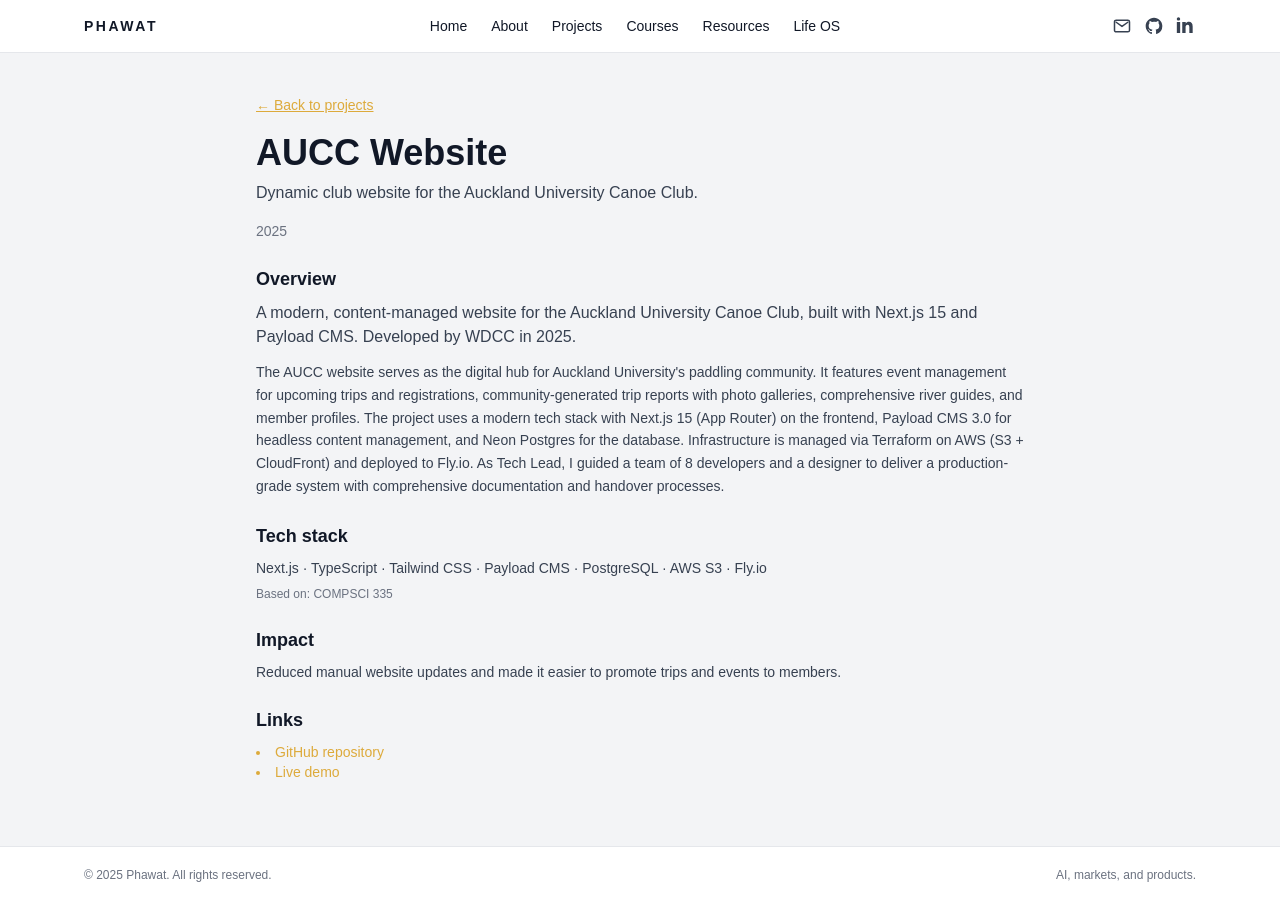
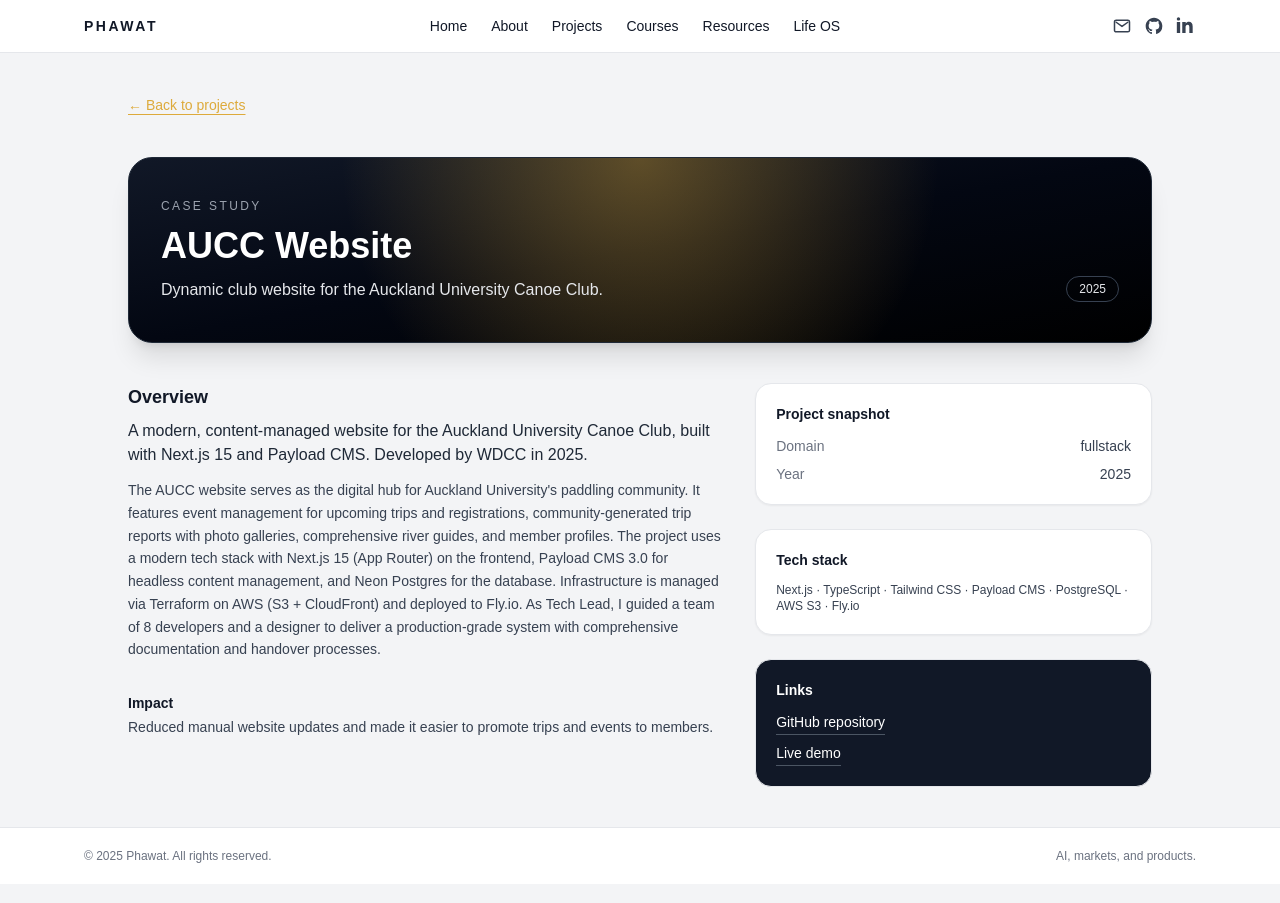
Before and after one commit to phawatboom/my-portfolio, a Next.js app: page /projects/aucc-website in a window 1280 px wide. Built offline with nearby package versions, Linux system fonts and the light colour scheme.

Commit message:
refactor: adjusts some pages contents and display a/a+ grade badges

```diff
--- a/app/about/page.tsx
+++ b/app/about/page.tsx
@@ -27,44 +27,15 @@ export default function AboutPage() {
       </section>
 
       {/* What I build */}
-      <section className="space-y-4">
-        <h2 className="text-2xl font-semibold">What I build</h2>
-        <p className="text-sm text-gray-700">
-          I like projects that require rigorous data work, careful modelling,
-          and clean interfaces. A few examples.
+      <section className="space-y-3">
+        <h2 className="text-xl font-semibold">What I build</h2>
+        <p className="text-sm text-gray-700 max-w-xl">
+          I spend most of my time on three highlighted projects:{" "}
+          <span className="font-medium">Capital Compass</span>,{" "}
+          <span className="font-medium">WorkLaunch</span>, and the{" "}
+          <span className="font-medium">AUCC website rebuild</span>. They represent
+          how I think about markets, data, and building for real users.
         </p>
-        <div className="space-y-4">
-          <div className="rounded-2xl bg-white border shadow-sm p-4">
-            <h3 className="text-sm font-semibold text-gray-900">
-              Trading and market systems
-            </h3>
-            <p className="text-sm text-gray-700 mt-1">
-              An algorithmic trading framework that combines EMA and MACD with
-              RSI filters and risk controls, and tools for multi horizon stock
-              movement classification and backtesting.
-            </p>
-          </div>
-          <div className="rounded-2xl bg-white border shadow-sm p-4">
-            <h3 className="text-sm font-semibold text-gray-900">
-              Valuation and decision tools
-            </h3>
-            <p className="text-sm text-gray-700 mt-1">
-              A valuation platform that supports DCF, DDM, and market multiples,
-              enriched with financial health scoring, ML forecasts, and risk
-              diagnostics that help investors compare scenarios quickly.
-            </p>
-          </div>
-          <div className="rounded-2xl bg-white border shadow-sm p-4">
-            <h3 className="text-sm font-semibold text-gray-900">
-              Skills and career intelligence
-            </h3>
-            <p className="text-sm text-gray-700 mt-1">
-              Worklaunch, an AI powered career recommender that maps resumes to
-              more than 13,000 ESCO occupations using embeddings, semantic
-              search, and skill graphs, turning free text into concrete options.
-            </p>
-          </div>
-        </div>
       </section>
 
       {/* How I learn and work */}
--- a/app/courses/page.tsx
+++ b/app/courses/page.tsx
@@ -11,6 +11,10 @@ export default function CoursesPage() {
   return (
     <div className="max-w-5xl mx-auto">
       <h1 className="text-4xl font-extrabold mb-6">Courses</h1>
+      <p className="text-xs text-gray-500 mb-4">
+        Courses are grouped by semester. Gold badges mark A / A+ results. Click any
+        card to see key topics and artefacts.
+      </p>
       <p className="text-lg text-gray-700 mb-8">
         A curated set of courses that shaped my skills, plus links to
         cheatsheets and key assignments I am happy to share.
--- a/app/projects/[slug]/page.tsx
+++ b/app/projects/[slug]/page.tsx
@@ -16,9 +16,7 @@ export async function generateMetadata({
   const project = projects.find((p) => p.slug === slug);
 
   if (!project) {
-    return {
-      title: "Project not found",
-    };
+    return { title: "Project not found" };
   }
 
   return {
@@ -39,82 +37,197 @@ export default async function ProjectDetailPage({
     notFound();
   }
 
+  const isConfidential =
+    project!.status?.toLowerCase().includes("confidential") ?? false;
+
   return (
-    <div className="max-w-3xl mx-auto">
+    <div className="max-w-5xl mx-auto space-y-10">
+      {/* Back link */}
+      <div className="mb-2">
         <Link
           href="/projects"
-        className="text-sm text-[#DDAA3B] underline hover:text-[#C0922F]"
+          className="text-sm text-[#DDAA3B] underline underline-offset-4 hover:text-[#C0922F]"
         >
           ← Back to projects
         </Link>
+      </div>
 
-      <h1 className="text-4xl font-extrabold mt-4 mb-2">{project.title}</h1>
-      <p className="text-gray-700 mb-4">{project.oneLiner}</p>
-
-      <p className="text-sm text-gray-500 mb-6">{project.year}</p>
-
-      <section className="mb-6">
-        <h2 className="text-lg font-semibold mb-2">Overview</h2>
-        <p className="text-gray-700 mb-3">{project.descriptionShort}</p>
-        {project.longDescription && (
-          <p className="text-gray-700 text-sm leading-relaxed whitespace-pre-line">
-            {project.longDescription}
+      {/* Hero band */}
+      <section className="relative overflow-hidden rounded-3xl bg-gradient-to-br from-gray-900 via-gray-950 to-black text-white px-6 py-8 md:px-8 md:py-10 border border-gray-800 shadow-xl">
+        <div
+          className="pointer-events-none absolute inset-0 opacity-40
+                     bg-[radial-gradient(circle_at_top,_#DDAA3B,_transparent_55%)]"
+        />
+        <div className="relative flex flex-col md:flex-row md:items-end md:justify-between gap-6">
+          <div className="space-y-3 max-w-2xl">
+            <p className="text-xs uppercase tracking-[0.2em] text-gray-400">
+              Case study
+            </p>
+            <h1 className="text-3xl md:text-4xl font-extrabold">
+              {project!.title}
+            </h1>
+            <p className="text-sm md:text-base text-gray-200">
+              {project!.oneLiner}
+            </p>
+          </div>
+          <div className="flex flex-col items-start md:items-end gap-2 text-xs text-gray-200">
+            <div className="inline-flex items-center gap-2">
+              {project!.year && (
+                <span className="rounded-full border border-gray-700 px-3 py-1">
+                  {project!.year}
+                </span>
+              )}
+              {project!.category && (
+                <span className="rounded-full border border-gray-700 px-3 py-1">
+                  {project!.category}
+                </span>
+              )}
+              {isConfidential && (
+                <span className="rounded-full border border-[#DDAA3B] px-3 py-1 text-[#DDAA3B]">
+                  Confidential
+                </span>
+              )}
+            </div>
+            {project!.status && (
+              <p className="text-[11px] uppercase tracking-[0.18em] text-gray-400">
+                {project!.status}
               </p>
             )}
+          </div>
+        </div>
       </section>
 
-      <section className="mb-6">
-        <h2 className="text-lg font-semibold mb-2">Tech stack</h2>
-        <p className="text-gray-700 text-sm">{project.techStack.join(" · ")}</p>
-        {project.relatedCourses && project.relatedCourses.length > 0 && (
-          <p className="text-xs text-gray-500 mt-2">
-            Based on: {project.relatedCourses.join(", ")}
+      {/* Layout: narrative + facts */}
+      <section className="grid md:grid-cols-[minmax(0,3fr)_minmax(0,2fr)] gap-8">
+        {/* Left: narrative */}
+        <div className="space-y-8">
+          <div>
+            <h2 className="text-lg font-semibold mb-2">Overview</h2>
+            <p className="text-gray-800 mb-3">{project!.descriptionShort}</p>
+            {project!.longDescription && (
+              <p className="text-sm text-gray-700 leading-relaxed whitespace-pre-line">
+                {project!.longDescription}
               </p>
             )}
-      </section>
+            {isConfidential && (
+              <p className="mt-3 text-xs text-gray-500">
+                This is a contract-funded, confidential build. I only share
+                high-level architecture and approach here, not internal data or
+                full UI details.
+              </p>
+            )}
+          </div>
 
-      <section className="mb-6">
-        <h2 className="text-lg font-semibold mb-2">Impact</h2>
-        <p className="text-gray-700 text-sm">{project.impact}</p>
-      </section>
+          <div className="grid gap-6">
+            {project!.impact && (
+              <div>
+                <h3 className="text-sm font-semibold mb-1">Impact</h3>
+                <p className="text-sm text-gray-700">{project!.impact}</p>
+              </div>
+            )}
 
-      <section className="mb-6">
-        <h2 className="text-lg font-semibold mb-2">Links</h2>
-        <ul className="list-disc list-inside text-sm text-[#DDAA3B]">
-          {project.links.github && (
+            {project!.challenges && (
+              <div>
+                <h3 className="text-sm font-semibold mb-1">Key challenges</h3>
+                <p className="text-sm text-gray-700 whitespace-pre-line">
+                  {project!.challenges}
+                </p>
+              </div>
+            )}
+
+            {project!.learnings && (
+              <div>
+                <h3 className="text-sm font-semibold mb-1">What I learned</h3>
+                <p className="text-sm text-gray-700 whitespace-pre-line">
+                  {project!.learnings}
+                </p>
+              </div>
+            )}
+          </div>
+        </div>
+
+        {/* Right: facts */}
+        <aside className="space-y-6">
+          <div className="rounded-2xl border bg-white shadow-sm p-5 space-y-3">
+            <h3 className="text-sm font-semibold mb-1">Project snapshot</h3>
+            <dl className="space-y-2 text-sm text-gray-700">
+              {project!.domain && (
+                <div className="flex justify-between gap-4">
+                  <dt className="text-gray-500">Domain</dt>
+                  <dd className="font-medium text-right">{project!.domain}</dd>
+                </div>
+              )}
+              {project!.year && (
+                <div className="flex justify-between gap-4">
+                  <dt className="text-gray-500">Year</dt>
+                  <dd className="text-right">{project!.year}</dd>
+                </div>
+              )}
+              {project!.status && (
+                <div className="flex justify-between gap-4">
+                  <dt className="text-gray-500">Status</dt>
+                  <dd className="text-right">{project!.status}</dd>
+                </div>
+              )}
+            </dl>
+          </div>
+
+          {project!.techStack && project!.techStack.length > 0 && (
+            <div className="rounded-2xl border bg-white shadow-sm p-5 space-y-3">
+              <h3 className="text-sm font-semibold mb-1">Tech stack</h3>
+              <p className="text-xs text-gray-700">
+                {project!.techStack.join(" · ")}
+              </p>
+            </div>
+          )}
+
+          {project!.links &&
+            (project!.links.github ||
+              project!.links.demo ||
+              project!.links.slides) && (
+              <div className="rounded-2xl border bg-gray-900 text-white p-5 space-y-3">
+                <h3 className="text-sm font-semibold">Links</h3>
+                <ul className="space-y-2 text-sm">
+                  {project!.links.github && (
                     <li>
                       <a
-                href={project.links.github}
+                        href={project!.links.github}
                         target="_blank"
                         rel="noreferrer"
+                        className="inline-flex items-center border-b border-gray-600 pb-0.5 hover:text-[#DDAA3B] hover:border-[#DDAA3B]"
                       >
                         GitHub repository
                       </a>
                     </li>
                   )}
-          {project.links.demo && (
+                  {project!.links.demo && (
                     <li>
                       <a
-                href={project.links.demo}
+                        href={project!.links.demo}
                         target="_blank"
                         rel="noreferrer"
+                        className="inline-flex items-center border-b border-gray-600 pb-0.5 hover:text-[#DDAA3B] hover:border-[#DDAA3B]"
                       >
                         Live demo
                       </a>
                     </li>
                   )}
-          {project.links.slides && (
+                  {project!.links.slides && (
                     <li>
                       <a
-                href={project.links.slides}
+                        href={project!.links.slides}
                         target="_blank"
                         rel="noreferrer"
+                        className="inline-flex items-center border-b border-gray-600 pb-0.5 hover:text-[#DDAA3B] hover:border-[#DDAA3B]"
                       >
                         Slides / write-up
                       </a>
                     </li>
                   )}
                 </ul>
+              </div>
+            )}
+        </aside>
       </section>
     </div>
   );
--- a/data/projects.tsx
+++ b/data/projects.tsx
@@ -10,9 +10,13 @@ export type Project = {
   longDescription?: string;
   year: number;
   domain: ProjectDomain;
+  category?: string;
   techStack: string[];
   tags: string[];
   impact: string;
+  challenges?: string;
+  learnings?: string;
+  status?: string;
   highlight: boolean; // true = show on home page
   relatedCourses?: string[]; // e.g. ["COMPSCI 335", "FINANCE 251"]
   links: {
@@ -47,19 +51,26 @@ export const projects: Project[] = [
   {
     slug: "worklaunch",
     title: "WorkLaunch",
+    year: 2025,
+    domain: "ml",
+    category: "AI & skills intelligence",
+    highlight: true,
+    tags: ["NLP", "Embeddings", "Career tech"],
     oneLiner: "AI powered skills and occupation matching platform.",
     descriptionShort:
-      "Maps resume skills to ESCO occupations using embeddings to suggest career paths and highlight skill gaps. (Confidential / Internal Tool)",
-    year: 2025,
-    domain: "ml",
+      "Maps resume skills to ESCO occupations using embeddings to suggest career paths and highlight skill gaps. Confidential project, developed under a paid contract.",
+    longDescription:
+      "WorkLaunch is an internal AI career intelligence tool. It ingests resumes, maps skills to the ESCO skills and occupation taxonomy using embeddings, and then recommends career paths, adjacent roles, and concrete skill gaps to close. Because this work was done under a paid contract, I only show high-level architecture and outcomes here, not internal data or full UI flows.",
+    impact:
+      "Replaces ad-hoc career advice with structured, data-driven suggestions based on real skill profiles. Helps users see transferable skills, identify capability gaps, and explore realistic target roles instead of generic job matches.",
+    challenges:
+      "Designing a skills graph on top of ESCO, handling noisy resumes, and making embedding-based recommendations that stayed stable across different CV formats. I also had to work within confidentiality constraints while still delivering explainable outputs.",
+    learnings:
+      "How to design and populate a skills and occupation graph using embeddings; how to build production-ready ETL pipelines around ESCO; and how to work with a client under a contract while keeping the system maintainable and extensible.",
     techStack: ["Python", "Flask or FastAPI", "NLP", "PostgreSQL", "Qdrant"],
-    tags: ["NLP", "Embeddings", "Career tech"],
-    impact:
-      "Gives users structured career suggestions and concrete skill gaps instead of generic job matches.",
-    highlight: true,
-    relatedCourses: ["COMPSCI 361"],
+    status: "Internal tool · confidential",
     links: {
-      // Confidential project
+      // no public links, or leave out entirely
     },
   },
   {
```
Also changed, not shown: app/courses/CoursesList.tsx (+11 -12 lines), app/life/page.tsx (+8 -5 lines), app/page.tsx (+6 -9 lines). Lines whose indentation alone changed are shown as unchanged.
